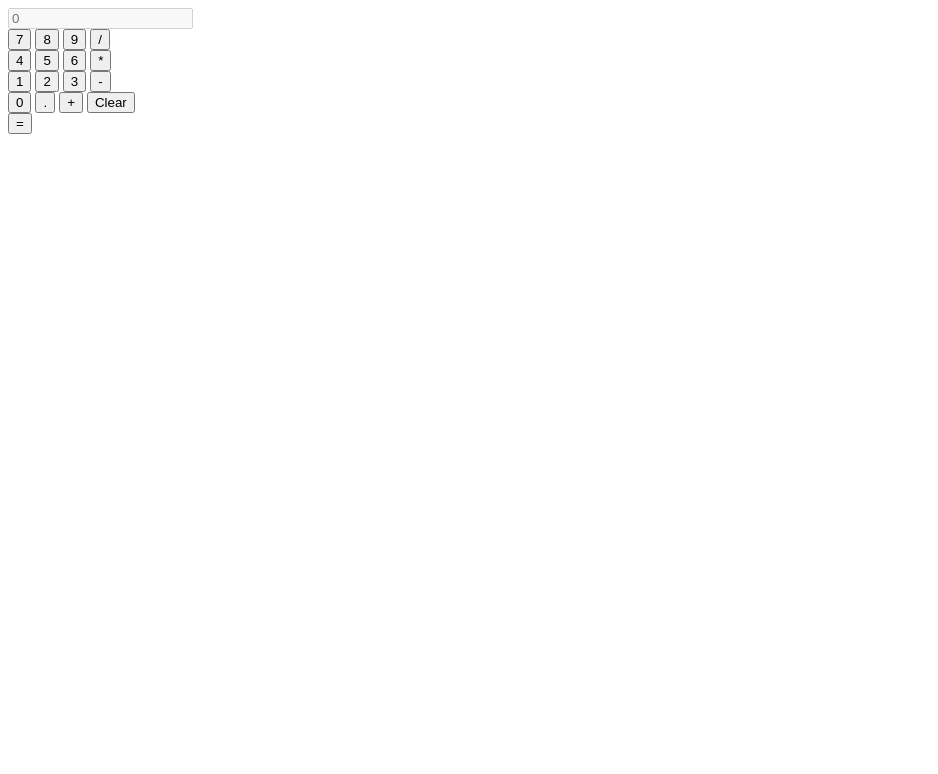
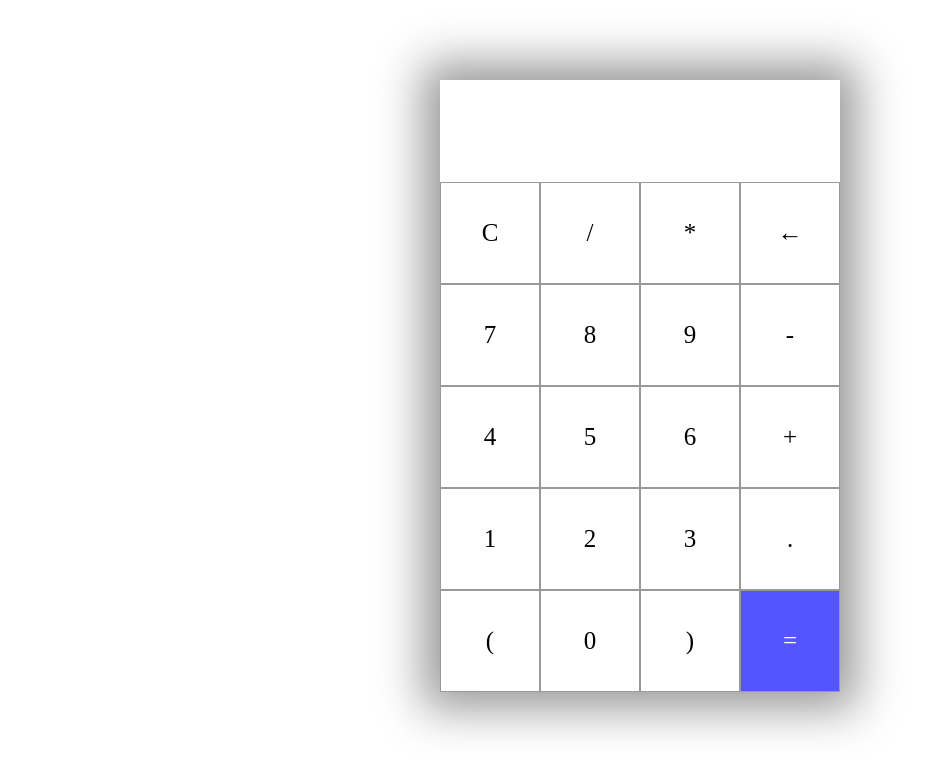
Before and after one commit to acciojob/calculator-divyakondakrindi, a website: page main.html in a window 1280 px wide. Shown: the whole page, without its empty margins (0-938 px from the left). Drawn offline with Linux system fonts and the light colour scheme.

Commit message:
created a submission

```diff
--- a/main.html
+++ b/main.html
@@ -1,42 +1,44 @@
 <!DOCTYPE html>
-<html>
-  <head>
-    <title>Basic Calculator</title>
-    <link rel="stylesheet" href="style.css">
-  </head>
-  <body>
+<html lang="en">
+<head>
+    <meta charset="UTF-8">
+    <meta http-equiv="X-UA-Compatible" content="IE=edge">
+    <meta name="viewport" content="width=device-width, initial-scale=1.0">
+    <link rel="stylesheet" href="styles.css">
+    <title>Calculator</title>
+</head>
+<body>
+
+
     <div class="container">
-      <div class="calculator">
-        <input type="text" id="input" placeholder="0" disabled>
-        <div class="btn-row">
-          <button class="block" id="block7">7</button>
-          <button class="block" id="block8">8</button>
-          <button class="block" id="block9">9</button>
-          <button class="operator" id="divide">/</button>
+        <div id="display"></div>
+        <div class="buttons">
+            <div class="btn" id="C" onclick="clearxyz()">C</div>
+            <div class="btn" id="divi" onclick="clickingxyz('/')">/</div>
+            <div class="btn" id="*" onclick="clickingxyz('*')">*</div>
+            <div class="btn" id="back" onclick="backxyz()">&larr;</div>
+
+            <div class="btn" id="7" onclick="clickingxyz('7')">7</div>
+            <div class="btn" id="8" onclick="clickingxyz('8')">8</div>
+            <div class="btn" id="9" onclick="clickingxyz('9')">9</div>
+            <div class="btn" id="-" onclick="clickingxyz('-')">-</div>
+
+            <div class="btn" id="4" onclick="clickingxyz('4')">4</div>
+            <div class="btn" id="5" onclick="clickingxyz('5')">5</div>
+            <div class="btn" id="6" onclick="clickingxyz('6')">6</div>
+            <div class="btn" id="plus" onclick="clickingxyz('+')">+</div>
+
+            <div class="btn" id="1" onclick="clickingxyz('1')">1</div>
+            <div class="btn" id="2" onclick="clickingxyz('2')">2</div>
+            <div class="btn" id="3" onclick="clickingxyz('3')">3</div>
+            <div class="btn" id="." onclick="clickingxyz('.')">.</div>
+
+            <div class="btn" id="op" onclick="clickingxyz('(')">(</div>
+            <div class="btn" id="0" onclick="clickingxyz('0')">0</div>
+            <div class="btn" id="cl" onclick="clickingxyz(')')">)</div>
+            <div class="btn" id="equal" onclick="evalxyz()">=</div>
         </div>
-        <div class="btn-row">
-          <button class="block" id="block4">4</button>
-          <button class="block" id="block5">5</button>
-          <button class="block" id="block6">6</button>
-          <button class="operator" id="multiply">*</button>
-        </div>
-        <div class="btn-row">
-          <button class="block" id="block1">1</button>
-          <button class="block" id="block2">2</button>
-          <button class="block" id="block3">3</button>
-          <button class="operator" id="minus">-</button>
-        </div>
-        <div class="btn-row">
-          <button class="block" id="block0">0</button>
-          <button class="operator" id="dot">.</button>
-          <button class="operator" id="plus">+</button>
-          <button class="operator" id="clr">Clear</button>
-        </div>
-        <div class="btn-row">
-          <button class="operator" id="ans">=</button>
-        </div>
-      </div>
     </div>
     <script src="script.js"></script>
-  </body>
+</body>
 </html>
--- a/script.js
+++ b/script.js
@@ -1,75 +1,93 @@
-//your code here
-const input = document.getElementById('input');
-const blocks = document.querySelectorAll('.block');
-const operators = document.querySelectorAll('.operator');
-const ansBtn = document.getElementById('ans');
-const clrBtn = document.getElementById('clr');
+let displayxyz = document.getElementById("display")
 
-let temp = '';
-let operator = '';
+let buttonsxyz = Array.from(document.getElementsByClassName("btn"))
+console.log(buttonsxyz)
+// // btnxyz
 
-// Clear the input field
-function clear() {
-  input.value = '';
-  temp = '';
-  operator = '';
+function firstFunctionxyz(btnxyz){
+    btnxyz.addEventListener("click",(xyz)=>{
+        console.log(xyz)
+        switch(xyz.target.innerText){
+            case 'C':
+                displayxyz.innerText = ""
+                break
+            case '←':
+                displayxyz.innerText = displayxyz.innerText.slice(0,-1)
+                break
+            case '=':
+                try{
+                    displayxyz.innerText = eval(displayxyz.innerText)
+                    // djfbdj
+                    // diuhjdbjh
+                }catch{
+                    displayxyz.innerText="Error"
+                }
+                break
+            default:
+                displayxyz.innerText = display.innerText + xyz.target.innerText
+                break
+        }
+    })
 }
 
-// Perform the calculation and display the result
-function calculate() {
-  let result = 0;
-  switch (operator) {
-    case '+':
-      result = parseFloat(temp) + parseFloat(input.value);
-      break;
-    case '-':
-      result = parseFloat(temp) - parseFloat(input.value);
-      break;
-    case '*':
-      result = parseFloat(temp) * parseFloat(input.value);
-      break;
-    case '/':
-      if (input.value === '0') {
-        result = 'Infinity';
-      } else if (temp === '0' && input.value === '0') {
-        result = 'NaN';
-      } else {
-        result = parseFloat(temp) / parseFloat(input.value);
-      }
-      break;
-    default:
-      break;
-  }
-  input.value = result;
-  temp = result.toString();
-  operator = '';
+
+console.log(buttonsxyz)
+// buttonsxyz.map(abcdxyz=>firstFunctionxyz(abcdxyz))
+// buttonsxyz.map(firstFunctionxyz)
+// Same things - above 2 lines
+
+
+// Alternate Method
+
+function isOpxyz(opxyz){
+    if(opxyz==="+" || opxyz==='-' || opxyz==='/' || opxyz==='*')
+        return true
+    return false
+}
+function clickingxyz(clickedxyz){
+    if(displayxyz.innerText===""){
+        if(clickedxyz!='0'){
+            displayxyz.innerText = displayxyz.innerText+clickedxyz
+        }
+    }
+    else{
+        // Just to make sure that 2 operators don't come in consecutive positions
+        // last charac of display
+        var innerTextxyz = displayxyz.innerText
+        var lenxyz = innerTextxyz.length
+
+        var lastCharxyz = innerTextxyz[lenxyz-1]
+
+        if(isOpxyz(lastCharxyz)===true){
+            if(clickedxyz!='0'){
+                if(isOpxyz(clickedxyz)===true){
+                    displayxyz.innerText = displayxyz.innerText.slice(0,-1)
+                }
+                displayxyz.innerText = displayxyz.innerText+clickedxyz
+
+            }
+        }else{
+            displayxyz.innerText = displayxyz.innerText+clickedxyz
+        }
+
+    }
 }
 
-// Add event listeners to the number buttons
-blocks.forEach(block => {
-  block.addEventListener('click', () => {
-    input.value += block.textContent;
-  });
-});
+function evalxyz(){
+    try{
+        displayxyz.innerText = eval(displayxyz.innerText)
 
-// Add event listeners to the operator buttons
-operators.forEach(op => {
-  op.addEventListener('click', () => {
-    operator = op.textContent;
-    temp = input.value;
-    input.value = '';
-  });
-});
+        // Whatever error comes here
+    }catch(err){
+        console.log(err)
+        displayxyz.innerText="Error"
+    }
+}
 
-// Add event listener to the decimal button
-dot.addEventListener('click', () => {
-  if (!input.value.includes('.')) {
-    input.value += '.';
-  }
-});
+function clearxyz(){
+    displayxyz.innerText = ""
+}
 
-// Add event listener to the clear button
-clrBtn.addEventListener('click', clear);
-
-// Add event listener to the equals button
-ansBtn.addEventListener('click', calculate);
+function backxyz(){
+    displayxyz.innerText = displayxyz.innerText.slice(0,-1)
+}
--- a/styles.css
+++ b/styles.css
@@ -1,56 +1,38 @@
-.container {
-  display: flex;
-  justify-content: center;
-  align-items: center;
-  height: 100vh;
+.container{
+    max-width: 400px;
+    margin: 10vh auto 0 auto;
+    box-shadow: 0px 0px 43px 17px rgba(153,153,153,1);
 }
 
-.calculator {
-  display: flex;
-  flex-direction: column;
-  justify-content: center;
-  align-items: center;
-  padding: 10px;
-  background-color: #f2f2f2;
-  border-radius: 5px;
+#display{
+    text-align: right;
+    height: 70px;
+    line-height: 70px;
+    /* min-height: ; */
+    padding: 16px 8px;
+    font-size: 25px;
 }
 
-.btn-row {
-  display: flex;
-  flex-direction: row;
-  justify-content: center;
-  align-items: center;
-  margin-bottom: 10px;
+.buttons{
+    display: grid;
+    grid-template-columns: 1fr 1fr 1fr 1fr;
 }
 
-.block,
-.operator {
-  font-size: 24px;
-  margin: 5px;
-  padding: 10px 20px;
-  border-radius: 5px;
-  cursor: pointer;
+.btn {
+    border: 0.5px solid #999;
+    line-height: 100px;
+    text-align: center;
+    font-size: 25px;
+    cursor: pointer;
 }
 
-.block {
-  background-color: #fff;
-  border: none;
+#equal {
+    background-color: rgb(85,85,255);
+    color: white;
 }
 
-.operator {
-  background-color: #f2f2f2;
-  border: none;
+.btn:hover{
+    background-color: #323330;
+    color: white;
+    transition: 0.5s ease-in-out;
 }
-
-#input {
-  font-size: 24px;
-  width: 100%;
-  margin-bottom: 10px;
-  text-align: right;
-  border: none;
-  outline: none;
-  background-color: #f2f2f2;
-  padding: 10px;
-  border-radius: 5px;
-}
-/* Your CSS Code here. */
```
